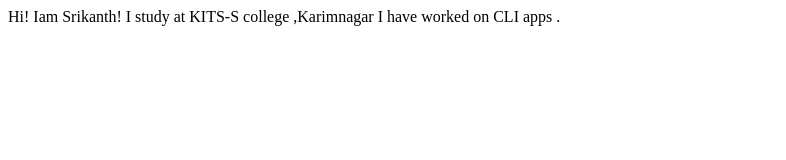
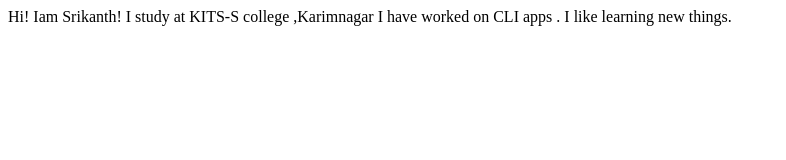
Before and after one commit to Srikanth-14/student-name-site, a plain HTML site: page index.html in a window 1280 px wide. Shown: the whole page, without its empty margins (0-786 px from the left). Drawn offline with Linux system fonts and the light colour scheme.

Commit message:
interests

```diff
--- a/index.html
+++ b/index.html
@@ -10,6 +10,7 @@
     Hi! Iam Srikanth!
     I study at KITS-S college ,Karimnagar
     I have worked on CLI apps .
+    I like learning new things.
  <!-- # + space indicates heading  -->
  <!-- ctrl + ` for output terminal in the same window -->
  <!-- ctrl + B show enlage of file and search -->
```
